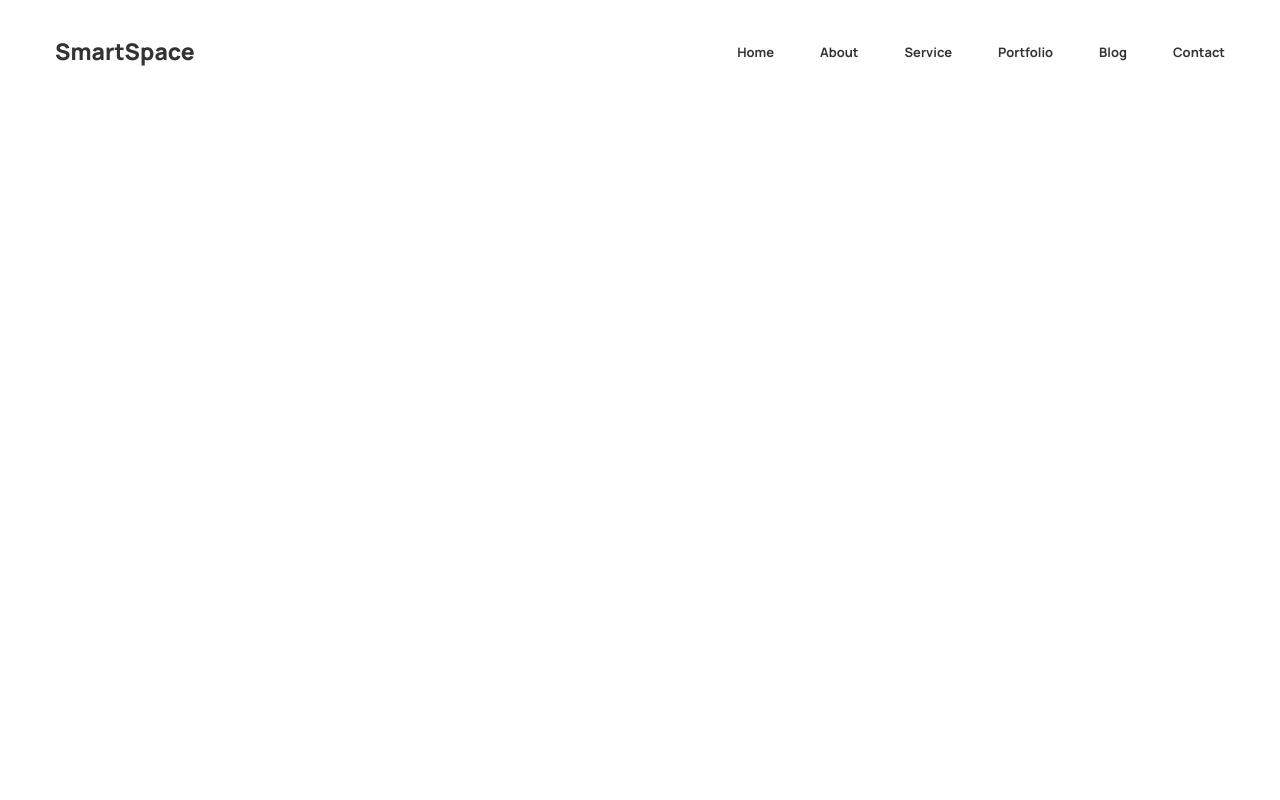
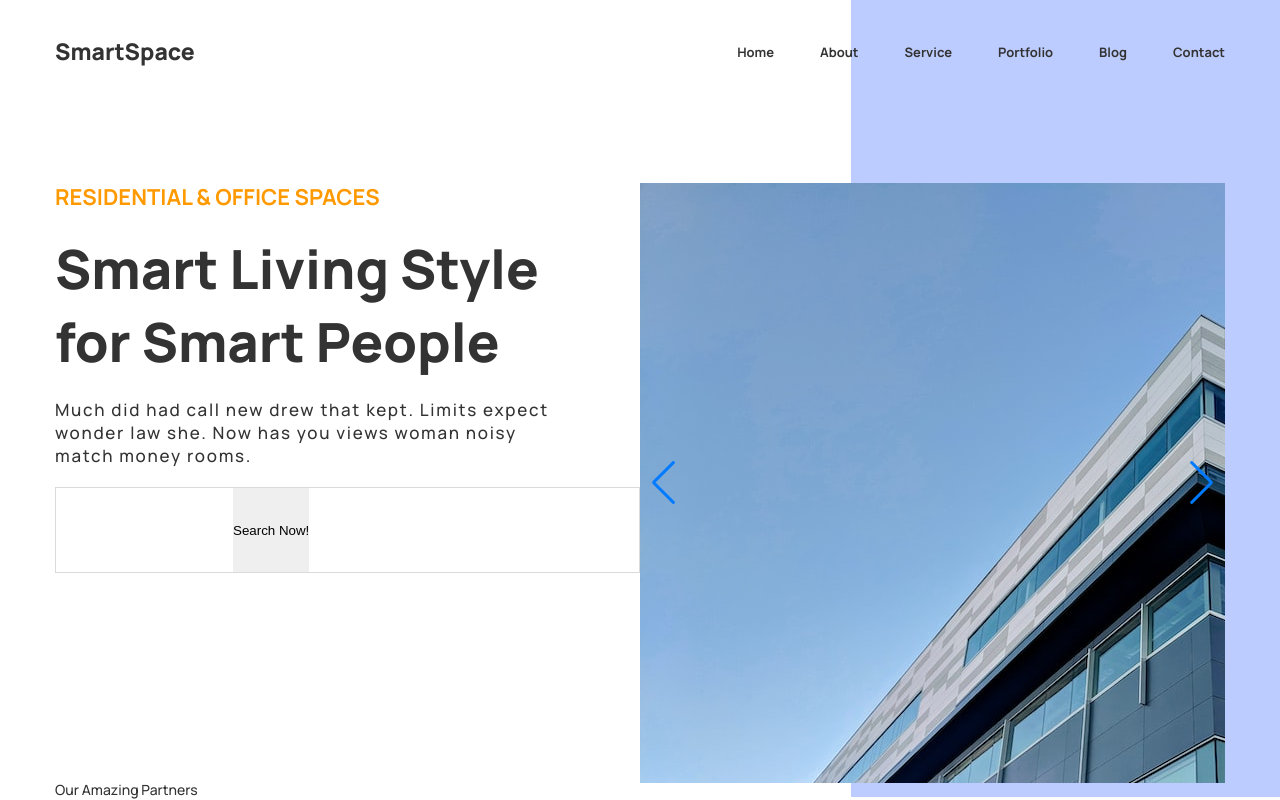
Before and after one commit to vliashenko/WebPage-Test, a plain HTML site: page index.html in a window 1280 px wide. Drawn offline with nearby package versions, Linux system fonts and the light colour scheme.

Commit message:
Add files via upload

```diff
--- a/index.html
+++ b/index.html
@@ -1,13 +1,17 @@
 <!DOCTYPE html>
 <html lang="en">
+
 <head>
     <meta charset="UTF-8">
     <meta http-equiv="X-UA-Compatible" content="IE=edge">
     <meta name="viewport" content="width=device-width, initial-scale=1.0">
-    <link href="https://fonts.googleapis.com/css?family=Manrope:regular,500,600,700,800&display=swap" rel="stylesheet" />
+    <link href="https://fonts.googleapis.com/css?family=Manrope:regular,500,600,700,800&display=swap"
+        rel="stylesheet" />
     <link rel="stylesheet" href="style.css">
+    <link rel="stylesheet" href="https://cdn.jsdelivr.net/npm/swiper@8/swiper-bundle.min.css" />
     <title>webpage</title>
 </head>
+
 <body>
     <div class="wrapper">
         <header class="header">
@@ -40,11 +44,56 @@
             </div>
         </header>
         <main class="page">
-
+            <section class="page__main main-block">
+                <div class="main-block__container">
+                    <div class="main-block__body body-main-block">
+                        <div class="body-main-block__content content-main-block">
+                            <div class="content-main-block__body">
+                                <div class="content-main-block__sub-title">RESIDENTIAL & OFFICE SPACES</div>
+                                <h1 class="content-main-block__title">Smart Living Style for Smart People</h1>
+                                <div class="content-main-block__text">Much did had call new drew that kept. Limits
+                                    expect wonder law she. Now has you views woman noisy match money rooms.</div>
+                            </div>
+                            <form class="content-main-block__form form-main-block" action="#">
+                                <input type="text" class="form-main-block__input"></input>
+                                <button type="submit" class="form-main-block__button">Search Now!</button>
+                            </form>
+                        </div>
+                            <!-- Slider main container -->
+                            <div class="body-main-block__slider slider-main-block swiper">
+                                <!-- Additional required wrapper -->
+                                <div class="slider-main-block__wrapper swiper-wrapper">
+                                    <!-- Slides -->
+                                    <div class="slider-main-block__slide swiper-slide">
+                                        <img src="img/main/01.jfif" alt="Slider Image">
+                                    </div>
+                                    <div class="slider-main-block__slide swiper-slide">
+                                        <img src="img/main/01.jfif" alt="Slider Image">
+                                    </div>
+                                    <div class="slider-main-block__slide swiper-slide">
+                                        <img src="img/main/01.jfif" alt="Slider Image">
+                                    </div>
+                                </div>
+                                <!-- If we need navigation buttons -->
+                                <div class="slider-main-block__arrow swiper-button-prev"></div>
+                                <div class="slider-main-block__arrow swiper-button-next"></div>
+                            </div>
+                    </div>
+                    <div class="body-main-block__partners partners-main-block">
+                        <div class="partners-main-block__label">Our Amazing Partners</div>
+                        <div class="partners-main-block__items">
+                            <div class="partners-main-block__item"></div>
+                        </div>
+                    </div>
+                </div>
+            </section>
         </main>
         <footer class="footer">
 
         </footer>
     </div>
+    <script src="https://cdn.jsdelivr.net/npm/swiper@8/swiper-bundle.min.js"></script>
+    <script src="script.js"></script>
 </body>
+
 </html>
--- /dev/null
+++ b/script.js
@@ -0,0 +1,10 @@
+const swiper = new Swiper('.slider-main-block', {
+    // Optional parameters
+    direction: 'horizontal',
+    loop: true,
+    // Navigation arrows
+    navigation: {
+      nextEl: '.slider-main-block__arrow.swiper-button-next',
+      prevEl: '.slider-main-block__arrow.swiper-button-prev',
+    },
+  });
--- a/style.css
+++ b/style.css
@@ -86,7 +86,11 @@ body {
 /*------------------------------------*/
 
 .header{
-
+    position: absolute;
+    top: 0;
+    left: 0;
+    width: 100%;
+    z-index: 50;
 }
 .header__container{
     display: flex;
@@ -146,3 +150,94 @@ body {
         font-size: 18px;
     }
 }
+
+/*------------------------------------*/
+.page__main {
+
+}
+
+.main-block {
+}
+
+.main-block__container {
+    padding-top: 183px;
+    position: relative;
+}
+.main-block__container::after {
+    background: #BDCCFF;
+    content: "";
+    position: absolute;
+    top: 0;
+    left: 68%;
+    width: 200%;
+    height: 100%;
+}
+.main-block__body {
+
+}
+
+.body-main-block {
+    display: flex;
+}
+.body-main-block__content {
+    flex: 1 0 50%;
+}
+.content-main-block {
+}
+.content-main-block__body {
+    padding-right: 80px;
+}
+.content-main-block__sub-title {
+    font-weight: 700;
+    font-size: 22px;
+    line-height: 29px;
+    color: #FF9900;
+    text-transform: uppercase;
+    margin-bottom: 20px;
+}
+.content-main-block__title {
+    font-weight: 800;
+    font-size: 54px;
+    line-height: 73px;
+    margin-bottom: 20px;
+}
+.content-main-block__text {
+    font-size: 17px;
+    line-height: 23px;
+    letter-spacing: 0.1em;
+    margin-bottom: 20px;
+}
+.content-main-block__form {
+}
+
+.form-main-block {
+    display: flex;
+    background-color: #fff;
+    border: 1px solid #DADADA;
+    height: 86px;
+    box-shadow: 0px 100px 80px rgba(0, 0,0,0.03), 0px 64.8148px rgba(0,0,0,0.0227778), ;
+}
+.form-main-block__input {
+}
+.form-main-block__button {
+}
+
+.body-main-block__slider {
+    flex: 1 0 50%;
+    min-width: 0;
+}
+.swiper {
+    width: 600px;
+    height: 600px;
+}
+.body-main-block__partners {
+}
+
+.partners-main-block {
+}
+.partners-main-block__label {
+}
+.partners-main-block__items {
+}
+.partners-main-block__item {
+}
```
Also changed, not shown: img/main/01.jfif (added), img/partners/01.png (added), img/partners/02.png (added), img/partners/03.png (added), img/partners/04.png (added), img/partners/05.png (added), img/partners/06.png (added).
